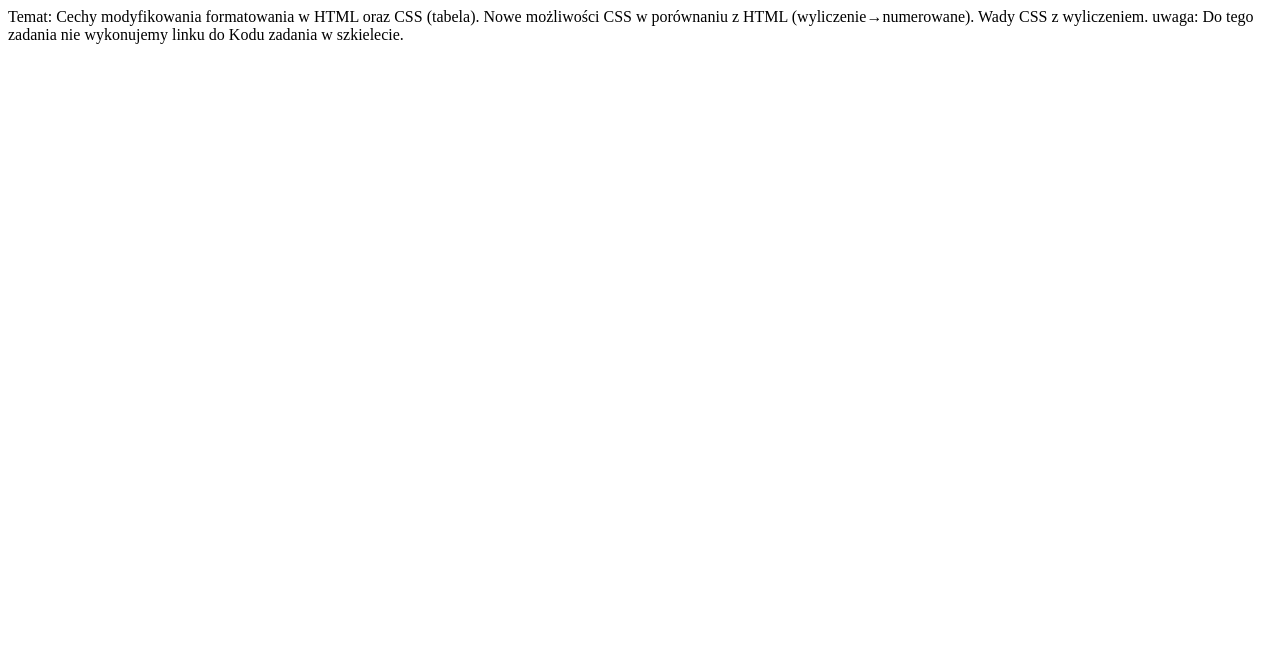
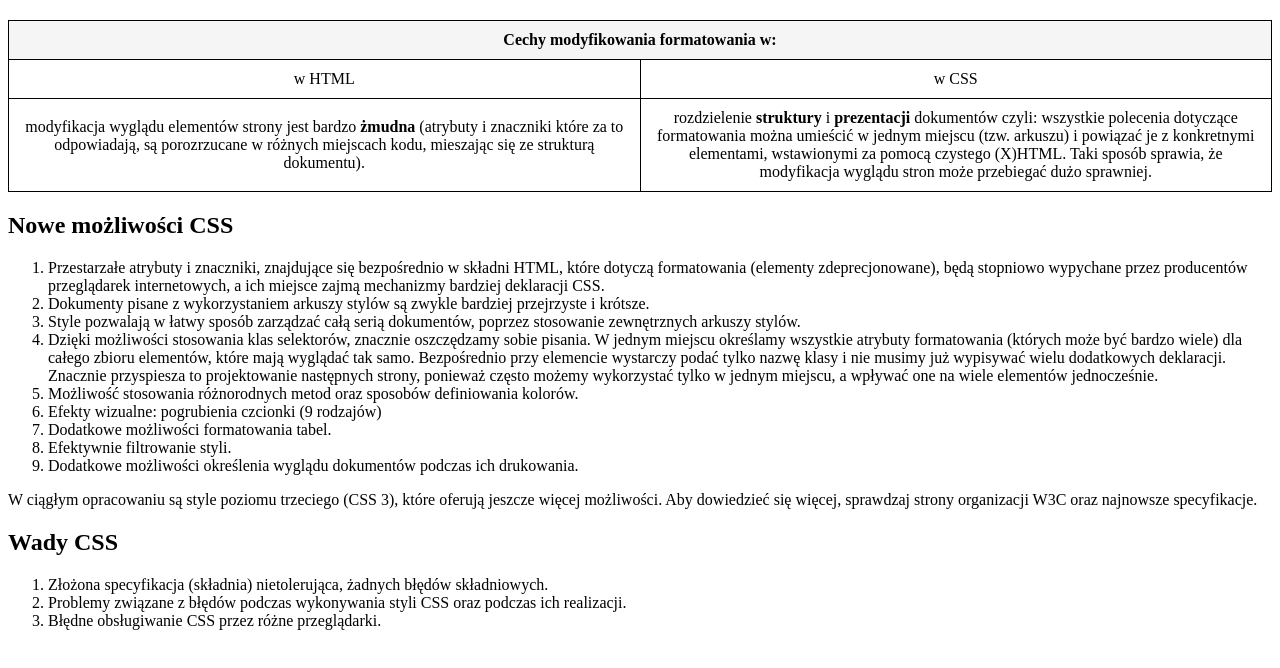
Before and after one commit to jakubtartas/css, a plain HTML site: page Zadanie3.html in a window 1280 px wide. Drawn offline with Linux system fonts and the light colour scheme.

Commit message:
Update Zadanie3.html

```diff
--- a/Zadanie3.html
+++ b/Zadanie3.html
@@ -1,3 +1,74 @@
-Temat: Cechy modyfikowania formatowania w HTML oraz CSS (tabela). Nowe możliwości
-CSS w porównaniu z HTML (wyliczenie→numerowane). Wady CSS z wyliczeniem.
-uwaga: Do tego zadania nie wykonujemy linku do Kodu zadania w szkielecie.
+<!DOCTYPE html>
+<html lang="en">
+<head>
+    <meta charset="UTF-8">
+    <meta name="viewport" content="width=device-width, initial-scale=1.0">
+    <title>HTML vs CSS Formatting</title>
+    <style>
+        table {
+            width: 100%;
+            border-collapse: collapse;
+            margin: 20px 0;
+            font-size: 16px;
+            text-align: center;
+            table-layout: fixed;
+        }
+        th, td {
+            border: 1.5px solid black;
+            padding: 10px;
+            text-align: center;
+        }
+        th {
+            background-color: #f5f5f5;
+            font-weight: bold;
+        }
+        .highlight {
+            font-weight: bold;
+        }
+    </style>
+</head>
+<body>
+    <table>
+        <thead>
+            <tr>
+                <th colspan="2">Cechy modyfikowania formatowania w:</th>
+            </tr>
+        </thead>
+        <tbody>
+            <tr>
+                <td>w HTML</td>
+                <td>w CSS</td>
+            </tr>
+            <tr>
+                <td>
+                    modyfikacja wyglądu elementów strony jest bardzo <span class="highlight">żmudna</span> (atrybuty i znaczniki które za to odpowiadają, są porozrzucane w różnych miejscach kodu, mieszając się ze strukturą dokumentu).
+                </td>
+                <td>
+                    rozdzielenie <span class="highlight">struktury</span> i <span class="highlight">prezentacji</span> dokumentów czyli: wszystkie polecenia dotyczące formatowania można umieścić w jednym miejscu (tzw. arkuszu) i powiązać je z konkretnymi elementami, wstawionymi za pomocą czystego (X)HTML. Taki sposób sprawia, że modyfikacja wyglądu stron może przebiegać dużo sprawniej.
+                </td>
+            </tr>
+        </tbody>
+    </table>
+
+  <h2>Nowe możliwości CSS</h2>
+    <ol>
+        <li>Przestarzałe atrybuty i znaczniki, znajdujące się bezpośrednio w składni HTML, które dotyczą formatowania (elementy zdeprecjonowane), będą stopniowo wypychane przez producentów przeglądarek internetowych, a ich miejsce zajmą mechanizmy bardziej deklaracji CSS.</li>
+        <li>Dokumenty pisane z wykorzystaniem arkuszy stylów są zwykle bardziej przejrzyste i krótsze.</li>
+        <li>Style pozwalają w łatwy sposób zarządzać całą serią dokumentów, poprzez stosowanie zewnętrznych arkuszy stylów.</li>
+        <li>Dzięki możliwości stosowania klas selektorów, znacznie oszczędzamy sobie pisania. W jednym miejscu określamy wszystkie atrybuty formatowania (których może być bardzo wiele) dla całego zbioru elementów, które mają wyglądać tak samo. Bezpośrednio przy elemencie wystarczy podać tylko nazwę klasy i nie musimy już wypisywać wielu dodatkowych deklaracji. Znacznie przyspiesza to projektowanie następnych strony, ponieważ często możemy wykorzystać tylko w jednym miejscu, a wpływać one na wiele elementów jednocześnie.</li>
+        <li>Możliwość stosowania różnorodnych metod oraz sposobów definiowania kolorów.</li>
+        <li>Efekty wizualne: pogrubienia czcionki (9 rodzajów)</li>
+        <li>Dodatkowe możliwości formatowania tabel.</li>
+        <li>Efektywnie filtrowanie styli.</li>
+        <li>Dodatkowe możliwości określenia wyglądu dokumentów podczas ich drukowania.</li>
+    </ol>
+    <p>W ciągłym opracowaniu są style poziomu trzeciego (CSS 3), które oferują jeszcze więcej możliwości. Aby dowiedzieć się więcej, sprawdzaj strony organizacji W3C oraz najnowsze specyfikacje.</p>
+
+    <h2>Wady CSS</h2>
+    <ol>
+        <li>Złożona specyfikacja (składnia) nietolerująca, żadnych błędów składniowych.</li>
+        <li>Problemy związane z błędów podczas wykonywania styli CSS oraz podczas ich realizacji.</li>
+        <li>Błędne obsługiwanie CSS przez różne przeglądarki.</li>
+    </ol>
+</body>
+</html>
```
